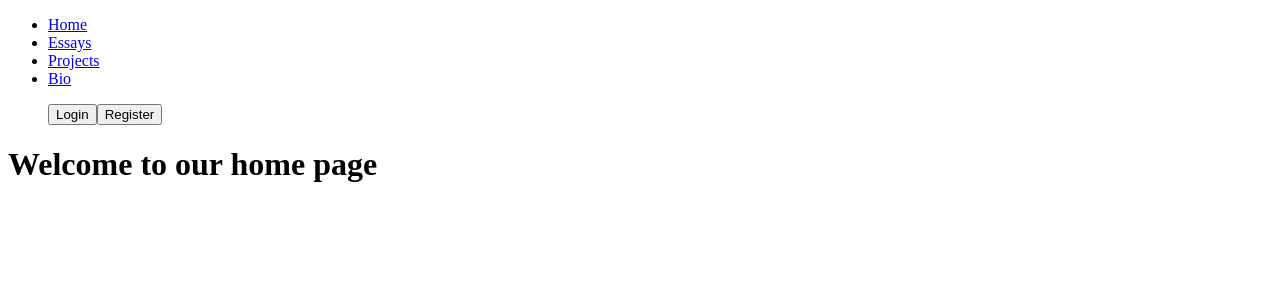
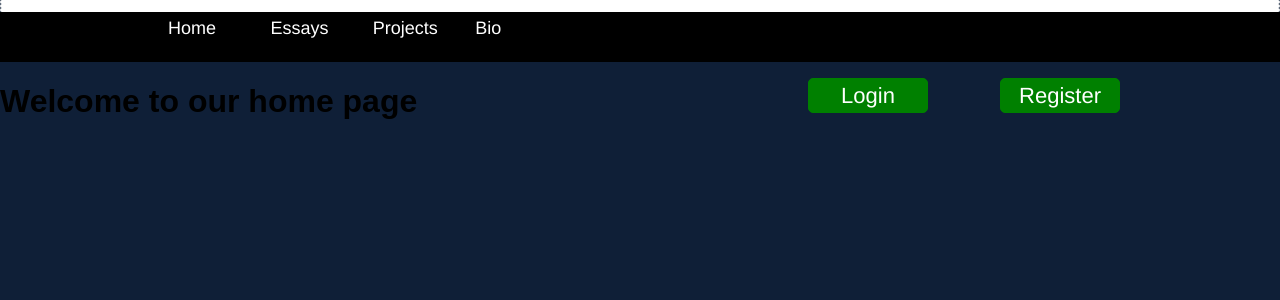
Before and after one commit to unholydisaster/my-markdown, a Next.js app: page / in a window 1280 px wide. Shown: the top 300 px of the page. Built offline with nearby package versions, Linux system fonts and the light colour scheme.

Commit message:
changesv1.7

```diff
--- a/src/styles/Navbar/Burgerstyles.js
+++ b/src/styles/Navbar/Burgerstyles.js
@@ -20,7 +20,7 @@ export const Styledburger = styled.div`
 `;
 
 export const Bugers = styled.div`
-  ${mq[1]} {
+  ${mq[1]}
     width: 2rem;
     height: 0.25rem;
     border-radius: 10px;
@@ -42,5 +42,5 @@ export const Bugers = styled.div`
     &:nth-child(3) {
       transform: ${({open}) => open ? 'rotate(-45deg)' : 'rotate(0)'};
     }
-  }
+
 `;
--- a/src/styles/Navbar/Navstyles.js
+++ b/src/styles/Navbar/Navstyles.js
@@ -7,19 +7,22 @@ export const mq=breakpoints.map(
     bp=>`@media screen and (max-width:${bp}px)`
 )
 
-export const Navcontainer=styled.div`{
+export const Lq=breakpoints.map(
+    bp=>`@media screen and (min-width:${bp}px)`
+)
+
+export const Navcontainer=styled.div`
 background:black;
 position:relative;
 width:100vw;
 height:50px;
 color:white;
 
-${mq[0,1]}{
+${mq[1]}{
     left:0px;
     background:#0F1F37;
     top:0px;
     width:100vw;
-    height:100vh;
     color:white;
     transform:${({open})=>open? 'translateX(0)':'translateX(-200%)'} ;
     transition-timing-function: ${({open})=>open?"ease-out" :"ease-in"} ;
@@ -27,15 +30,16 @@ ${mq[0,1]}{
     opacity:85%;
     z-index:30;
 }
+
+${Lq[1]}{
+
 }
 `
 
 
-export const Links=styled.ul`{
+export const Links=styled.ul`
 position:absolute;
 left:10%;
-width:40%;
-top:-10px;
 list-style-type:none;
 display:grid;
 grid-template-columns: repeat(5, 1fr);
@@ -47,12 +51,16 @@ justify-content: center;
 align-items: center;
 list-style-type:none;
 z-index:30;
-width:100%;
+width:100vw;
 grid-template-columns:1fr;
+background:#0F1F37;
 }
+${Lq[1]}{
+width:40%;
+top:-10px;
 }
 `
-export const Linkli=styled.li`{
+export const Linkli=styled.li`
 font-family:Helvetica, verdana, sans-serif;
 font-size:18px;
 
@@ -63,9 +71,8 @@ margin-bottom: 30px;
 font-weight:600;
 z-index:30;
 }
-}
 `
-export const Linka=styled(Link)`{
+export const Linka=styled(Link)`
 text-decoration:none;
 color:white;
 font-weight:500;
@@ -79,18 +86,16 @@ ${mq[0,1]}{
     width:200px;
     z-index:30;
 }
-}
 `
 
-export const Links2=styled.ul`{
+export const Links2=styled.ul`
     position:absolute;
     left:60vw;
     width:30vw;
-    top:-15px;
     list-style-type:none;
     display:grid;
     grid-template-columns: repeat(2, 1fr);
-    ${mq[0,1]}{
+    ${mq[1]}{
     position:absolute;
     top:10px;
     left:80vw;
@@ -100,9 +105,8 @@ export const Links2=styled.ul`{
     padding:0;
     grid-template-columns: repeat(2, 1fr);
     }
-    }
     `
-    export const Linkto=styled.li`{
+    export const Linkto=styled.li`
         font-family:Helvetica, verdana, sans-serif;
         font-size:22px;
 
@@ -111,10 +115,10 @@ export const Links2=styled.ul`{
         font-size:16px;
         margin-bottom: 22px;
         }
-        }
+
         `
 
-        export const Button=styled.button`{
+        export const Button=styled.button`
             font-family:Helvetica, verdana, sans-serif;
             font-size:22px;
             width:120px;
@@ -130,9 +134,8 @@ export const Links2=styled.ul`{
             height:35px;
 
             }
-            }
             `
-            export const MButton=styled.button`{
+            export const MButton=styled.button`
                 position:absolute;
                 font-family:Helvetica, verdana, sans-serif;
                 left:85%;
@@ -153,5 +156,4 @@ export const Links2=styled.ul`{
                 left:12%;
                 z-index:20;
                 }
-                }
                 `
--- a/src/styles/authStyles/auth.js
+++ b/src/styles/authStyles/auth.js
@@ -24,8 +24,6 @@ ${mq[1]}{
   position:relative;
   width:100vw;
   top:100px;
-
-
 }
 
 ${Lq[1]}{
--- a/src/styles/global.js
+++ b/src/styles/global.js
@@ -2,7 +2,6 @@ import { createGlobalStyle } from "styled-components"
 
 export const GlobalStyle=createGlobalStyle`{
     body{
-
         margin:0px;
         padding:0px;
         font-family: Arial, san-serif;
```
